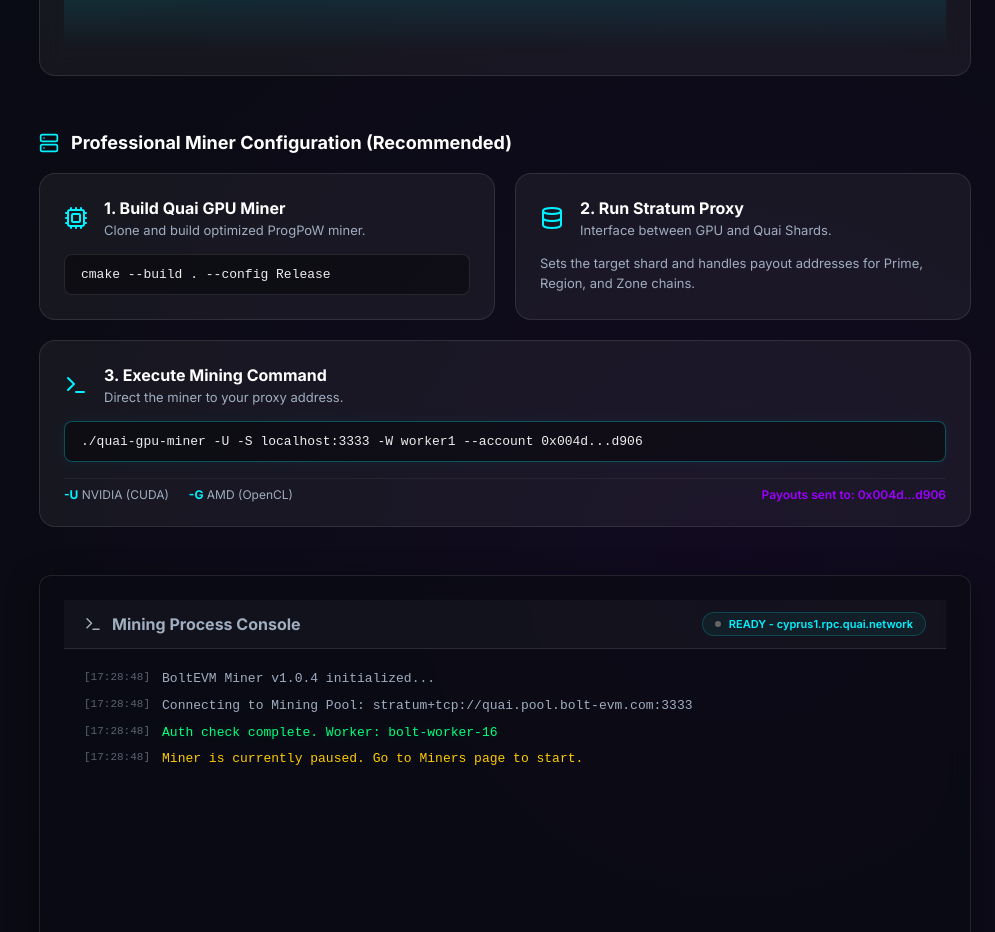
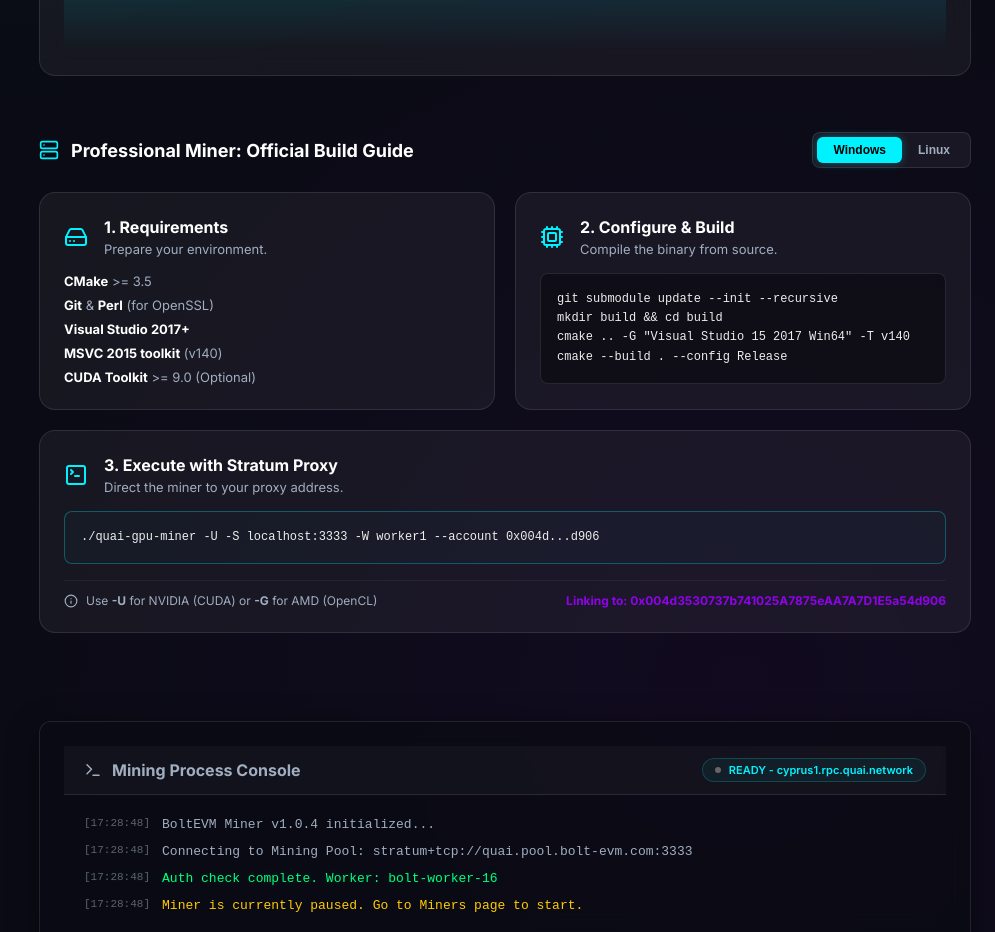
Before and after one commit to BOLTEVM/BOLTEVM-Quai-Miner, a Next.js app in the folder apps/miner-ui/: page / in a window 1280 px wide. Shown: the part 1160-2092 px from the top of the page, without its empty margins (285-1280 px from the left). Built offline with nearby package versions, Linux system fonts and the light colour scheme; no server answers.

Commit message:
feat: integrated official quai-gpu-miner build instructions with OS toggles

```diff
--- a/apps/miner-ui/src/components/MinerInstructions.tsx
+++ b/apps/miner-ui/src/components/MinerInstructions.tsx
@@ -1,137 +1,116 @@
 'use client';
 
-import { Terminal, Cpu, Database, Server, ExternalLink } from 'lucide-react';
+import { useState } from 'react';
+import { Terminal, Cpu, Database, Server, ExternalLink, HardDrive, TerminalSquare, Info } from 'lucide-react';
 
 export default function MinerInstructions() {
+  const [os, setOs] = useState<'windows' | 'linux'>('windows');
+
   return (
     <div className="instructions-container animate-fade-in">
       <div className="section-header">
         <Server size={20} color="var(--accent-cyan)" />
-                <h3>Professional Miner Configuration (Recommended)</h3>
+        <h3>Professional Miner: Official Build Guide</h3>
+        <div className="os-toggle">
+          <button className={os === 'windows' ? 'active' : ''} onClick={() => setOs('windows')}>Windows</button>
+          <button className={os === 'linux' ? 'active' : ''} onClick={() => setOs('linux')}>Linux</button>
+        </div>
       </div>
 
       <div className="instructions-grid">
         <div className="glass-card instruction-card">
           <div className="card-top">
-                        <Cpu size={24} />
+            <HardDrive size={24} />
             <div>
-                            <h4>1. Build Quai GPU Miner</h4>
-                            <p>Clone and build optimized ProgPoW miner.</p>
+              <h4>1. Requirements</h4>
+              <p>Prepare your environment.</p>
             </div>
           </div>
-                    <div className="code-block">
-                        <code>cmake --build . --config Release</code>
-                    </div>
+          <ul className="requirements-list">
+            <li><strong>CMake</strong> &gt;= 3.5</li>
+            <li><strong>Git</strong> & <strong>Perl</strong> (for OpenSSL)</li>
+            {os === 'windows' ? (
+              <>
+                <li><strong>Visual Studio 2017+</strong></li>
+                <li><strong>MSVC 2015 toolkit</strong> (v140)</li>
+              </>
+            ) : (
+              <>
+                <li><strong>GCC</strong> &gt;= 4.8</li>
+                <li><strong>libdbus-1-dev</strong> (Ubuntu)</li>
+              </>
+            )}
+            <li><strong>CUDA Toolkit</strong> &gt;= 9.0 (Optional)</li>
+          </ul>
         </div>
 
         <div className="glass-card instruction-card">
           <div className="card-top">
-                        <Database size={24} />
+            <Cpu size={24} />
             <div>
-                            <h4>2. Run Stratum Proxy</h4>
-                            <p>Interface between GPU and Quai Shards.</p>
+              <h4>2. Configure & Build</h4>
+              <p>Compile the binary from source.</p>
             </div>
           </div>
-                    <p className="description">Sets the target shard and handles payout addresses for Prime, Region, and Zone chains.</p>
+          <div className="code-block">
+            <code>
+              git submodule update --init --recursive<br />
+              mkdir build && cd build<br />
+              {os === 'windows' ? (
+                <>cmake .. -G "Visual Studio 15 2017 Win64" -T v140<br />cmake --build . --config Release</>
+              ) : (
+                <>cmake ..<br />cmake --build .</>
+              )}
+            </code>
+          </div>
         </div>
 
         <div className="glass-card instruction-card full-width">
           <div className="card-top">
-                        <Terminal size={24} />
+            <TerminalSquare size={24} />
             <div>
-                            <h4>3. Execute Mining Command</h4>
+              <h4>3. Execute with Stratum Proxy</h4>
               <p>Direct the miner to your proxy address.</p>
             </div>
           </div>
           <div className="code-block highlighted">
-                        <code>./quai-gpu-miner -U -S localhost:3333 -W worker1 --account 0x004d...d906</code>
+            <code>./quai-gpu-miner {os === 'windows' ? '-U' : '-G'} -S localhost:3333 -W worker1 --account 0x004d...d906</code>
           </div>
           <div className="tech-notes">
-                        <span><strong>-U</strong> NVIDIA (CUDA)</span>
-                        <span><strong>-G</strong> AMD (OpenCL)</span>
-                        <span className="payout-note">Payouts sent to: 0x004d...d906</span>
+            <div className="note-item"><Info size={14} /> <span>Use <strong>-U</strong> for NVIDIA (CUDA) or <strong>-G</strong> for AMD (OpenCL)</span></div>
+            <div className="payout-note">Linking to: 0x004d3530737b741025A7875eAA7A7D1E5a54d906</div>
           </div>
         </div>
       </div>
 
       <style jsx>{`
-        .instructions-container {
-          margin-top: 32px;
-        }
-        .section-header {
-          display: flex;
-          align-items: center;
-          gap: 12px;
-          margin-bottom: 20px;
-        }
-        .section-header h3 {
-          font-size: 18px;
-          color: var(--text-primary);
-        }
-        .instructions-grid {
-          display: grid;
-          grid-template-columns: 1fr 1fr;
-          gap: 20px;
-        }
-        .instruction-card {
-          padding: 24px;
-          display: flex;
-          flex-direction: column;
-          gap: 16px;
-        }
-        .instruction-card.full-width {
-          grid-column: span 2;
-        }
-        .card-top {
-          display: flex;
-          gap: 16px;
-          align-items: center;
-          color: var(--accent-cyan);
-        }
-        .card-top h4 {
-          margin: 0;
-          color: var(--text-primary);
-        }
-        .card-top p {
-          margin: 4px 0 0;
-          font-size: 13px;
-          color: var(--text-secondary);
-        }
-        .description {
-          font-size: 13px;
-          color: var(--text-secondary);
-          line-height: 1.5;
-        }
-        .code-block {
-          background: rgba(0, 0, 0, 0.4);
-          padding: 12px 16px;
-          border-radius: 8px;
-          border: 1px solid rgba(255, 255, 255, 0.1);
-          font-family: 'JetBrains Mono', monospace;
-          font-size: 13px;
-          color: #eee;
-        }
-        .highlighted {
-          border-color: rgba(0, 242, 255, 0.3);
-          box-shadow: 0 0 15px rgba(0, 242, 255, 0.05);
-        }
-        .tech-notes {
-          display: flex;
-          gap: 20px;
-          font-size: 12px;
-          color: var(--text-secondary);
-          padding-top: 8px;
-          border-top: 1px solid rgba(255, 255, 255, 0.05);
-        }
-        .tech-notes strong {
-          color: var(--accent-cyan);
-        }
-        .payout-note {
-           margin-left: auto;
-           color: var(--accent-purple);
-           font-weight: 600;
-        }
-        @media (max-width: 768px) {
+        .instructions-container { margin-top: 32px; padding-bottom: 40px; }
+        .section-header { display: flex; align-items: center; gap: 12px; margin-bottom: 24px; }
+        .section-header h3 { font-size: 18px; color: var(--text-primary); margin: 0; }
+        .os-toggle { margin-left: auto; display: flex; background: rgba(255, 255, 255, 0.05); border-radius: 8px; padding: 4px; border: 1px solid var(--glass-border); }
+        .os-toggle button { padding: 6px 16px; border: none; background: transparent; color: var(--text-secondary); font-size: 12px; font-weight: 600; cursor: pointer; border-radius: 6px; transition: all 0.2s ease; }
+        .os-toggle button.active { background: var(--accent-cyan); color: #000; box-shadow: 0 0 10px rgba(0, 242, 255, 0.3); }
+
+        .instructions-grid { display: grid; grid-template-columns: 1fr 1fr; gap: 20px; }
+        .instruction-card { padding: 24px; display: flex; flex-direction: column; gap: 16px; transition: border-color 0.3s ease; }
+        .instruction-card:hover { border-color: rgba(0, 242, 255, 0.2); }
+        .instruction-card.full-width { grid-column: span 2; }
+
+        .card-top { display: flex; gap: 16px; align-items: center; color: var(--accent-cyan); }
+        .card-top h4 { margin: 0; color: var(--text-primary); font-size: 16px; }
+        .card-top p { margin: 4px 0 0; font-size: 13px; color: var(--text-secondary); }
+
+        .requirements-list { list-style: none; padding: 0; margin: 0; display: flex; flex-direction: column; gap: 8px; font-size: 13px; color: var(--text-secondary); }
+        .requirements-list strong { color: var(--text-primary); }
+
+        .code-block { background: rgba(0, 0, 0, 0.4); padding: 16px; border-radius: 8px; border: 1px solid rgba(255, 255, 255, 0.1); font-family: 'JetBrains Mono', monospace; font-size: 12px; color: #eee; line-height: 1.6; }
+        .highlighted { border-color: rgba(0, 242, 255, 0.3); background: rgba(0, 242, 255, 0.02); }
+
+        .tech-notes { display: flex; justify-content: space-between; align-items: center; font-size: 12px; color: var(--text-secondary); padding-top: 12px; border-top: 1px solid rgba(255, 255, 255, 0.05); }
+        .note-item { display: flex; align-items: center; gap: 8px; }
+        .payout-note { color: var(--accent-purple); font-weight: 700; opacity: 0.9; }
+
+        @media (max-width: 900px) {
           .instructions-grid { grid-template-columns: 1fr; }
           .instruction-card.full-width { grid-column: span 1; }
         }
```
Lines whose indentation alone changed are shown as unchanged.
